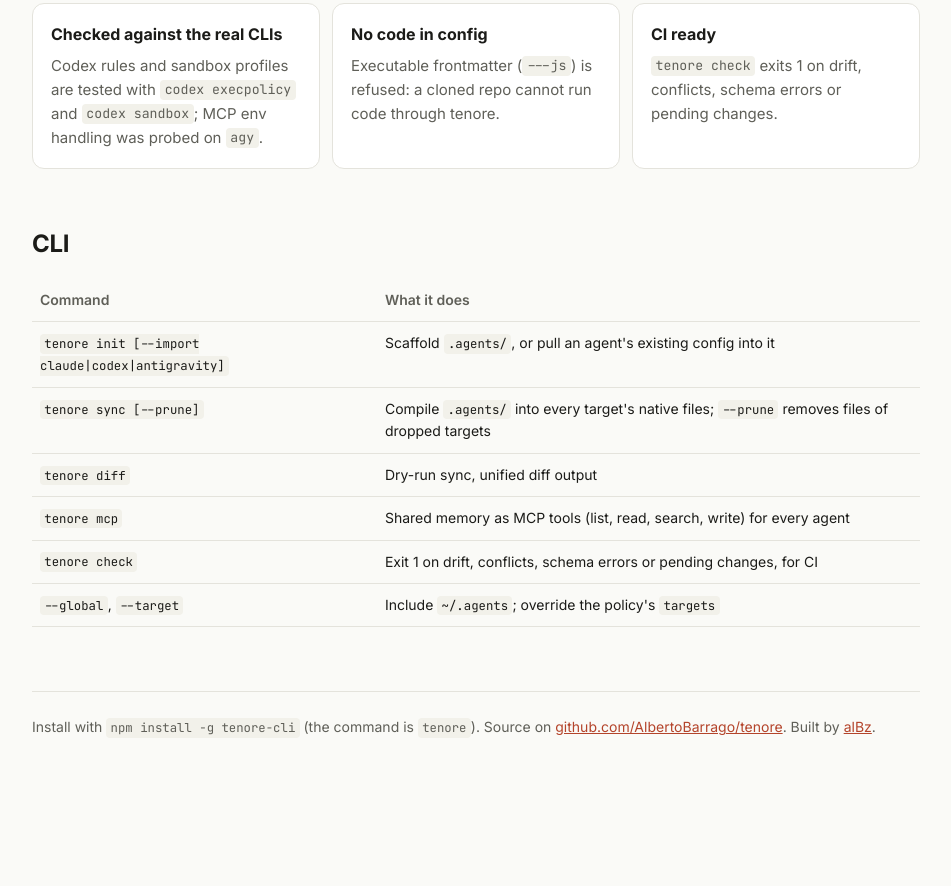
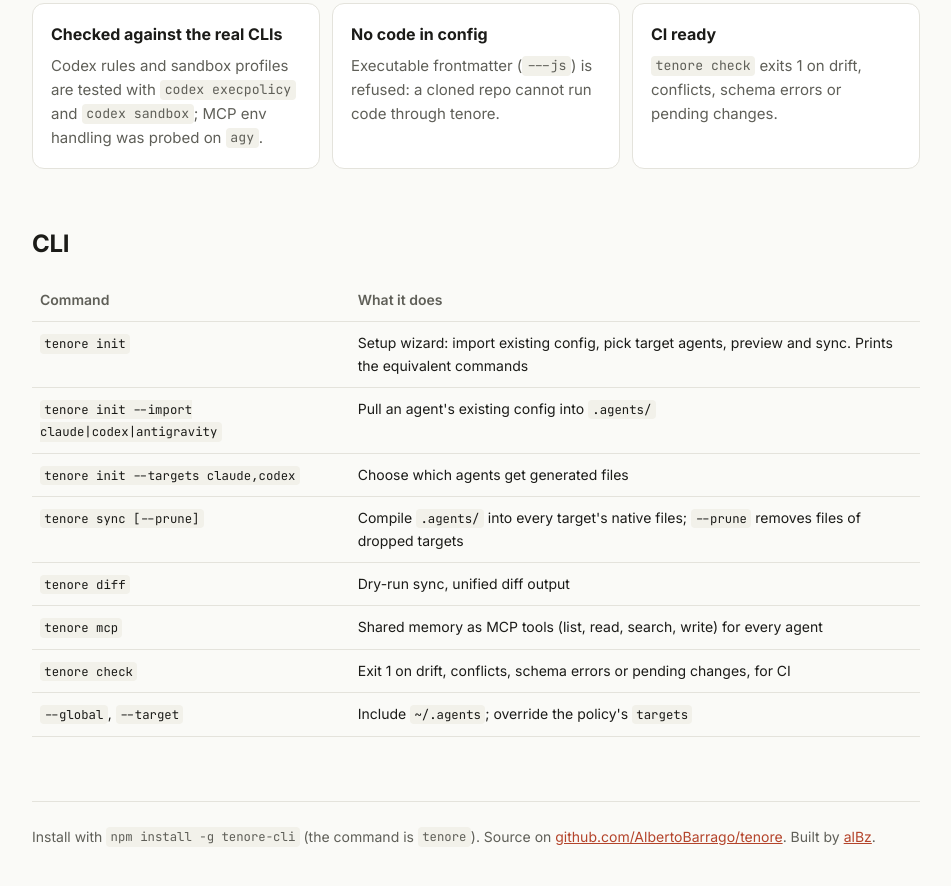
Before and after one commit to AlbertoBarrago/tenore, a website: page index.html in a window 1280 px wide. Shown: the part 2133-3019 px from the top of the page, without its empty margins (164-1115 px from the left). Before the commit the page ends 2952 px from the top, so only its background shows below. Drawn offline with Linux system fonts and the light colour scheme.

Commit message:
docs: wizard in README and landing page

```diff
--- a/index.html
+++ b/index.html
@@ -346,7 +346,9 @@ enabled = false</pre>
         <table>
           <thead><tr><th>Command</th><th>What it does</th></tr></thead>
           <tbody>
-            <tr><td><code>tenore init [--import claude|codex|antigravity]</code></td><td>Scaffold <code>.agents/</code>, or pull an agent's existing config into it</td></tr>
+            <tr><td><code>tenore init</code></td><td>Setup wizard: import existing config, pick target agents, preview and sync. Prints the equivalent commands</td></tr>
+            <tr><td><code>tenore init --import claude|codex|antigravity</code></td><td>Pull an agent's existing config into <code>.agents/</code></td></tr>
+            <tr><td><code>tenore init --targets claude,codex</code></td><td>Choose which agents get generated files</td></tr>
             <tr><td><code>tenore sync [--prune]</code></td><td>Compile <code>.agents/</code> into every target's native files; <code>--prune</code> removes files of dropped targets</td></tr>
             <tr><td><code>tenore diff</code></td><td>Dry-run sync, unified diff output</td></tr>
             <tr><td><code>tenore mcp</code></td><td>Shared memory as MCP tools (list, read, search, write) for every agent</td></tr>
```
Also changed, not shown: README.md.
